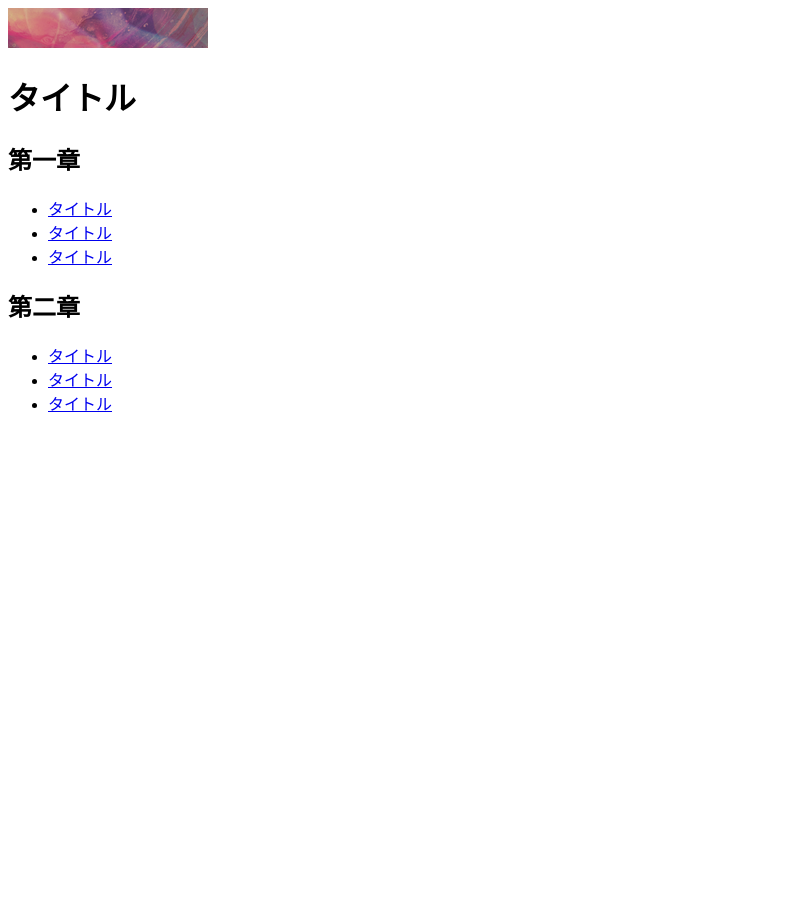
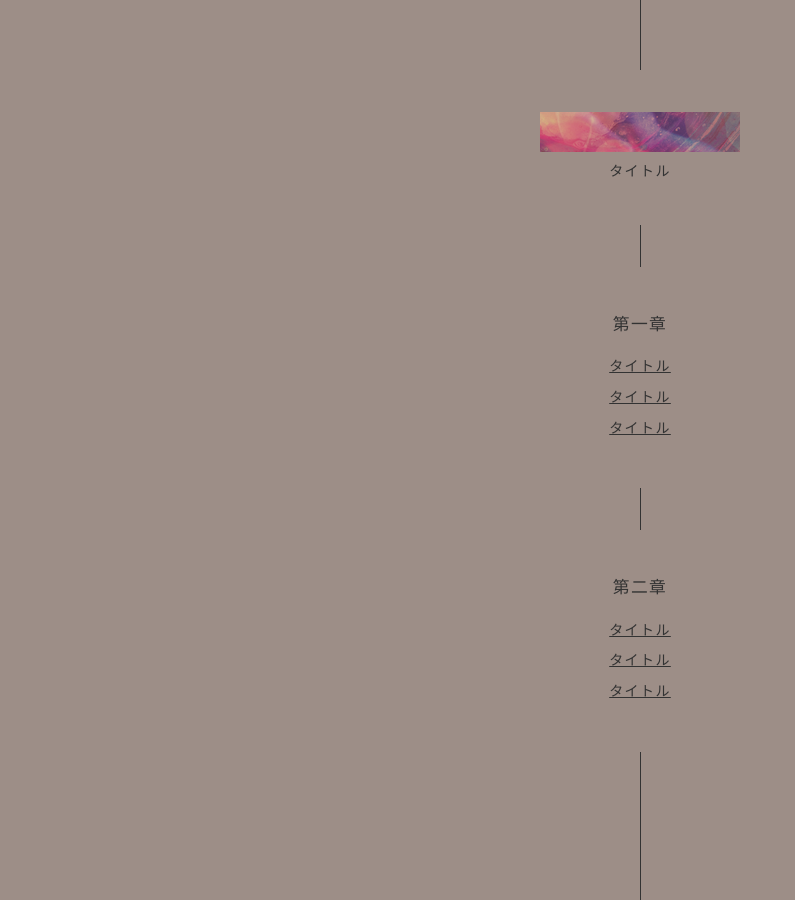
Before and after one commit to bisqhq/bisqhq.github.io, a Jekyll site: the page R/R.html, which Jekyll copies as it is, in a window 1280 px wide. Shown: the whole page, without its empty margins (0-795 px from the left). Built offline with Jekyll 4.4.1, drawn with Linux system fonts in a browser that asks for light colours.

Commit message:
Update R.html

```diff
--- a/R/R.html
+++ b/R/R.html
@@ -5,7 +5,7 @@
     <title>R</title>
     <meta name="robots" content="noindex,nofollow">
     <meta name="viewport" content="width=device-width, initial-scale=1.0">
-    <link rel="stylesheet" href="style.css">
+    <link rel="stylesheet" href="R.css">
 </head>
 <body>
 
```
